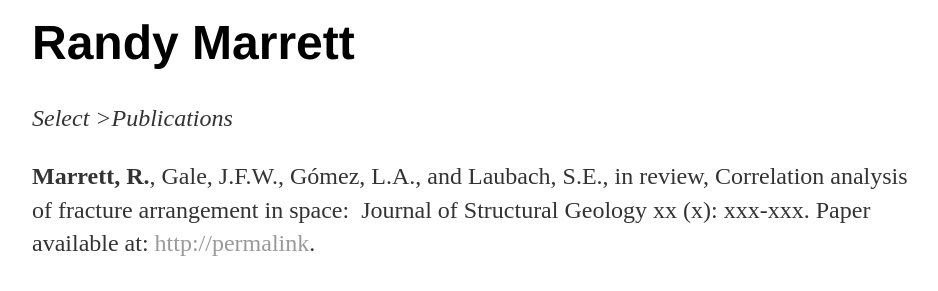
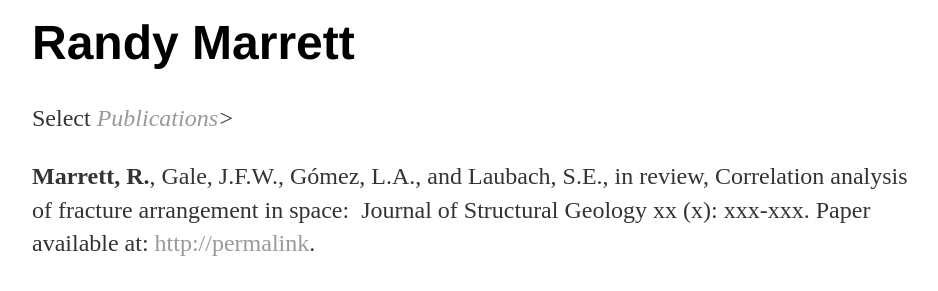
Before and after one commit to marrett/github.io, a Jekyll site: the page built from cv/index.html, in a window 1280 px wide. Shown: the part 129-420 px from the top of the page, without its empty margins (160-1098 px from the left). Built offline with Jekyll 4.4.1, drawn with Linux system fonts in a browser that asks for light colours.

```diff
--- a/cv/index.html
+++ b/cv/index.html
@@ -7,7 +7,7 @@ title: CV of Randy Marrett
 		<a href="#" class="download" title="Download CV as PDF">Download CV</a>
 					<h1>Randy Marrett</h1>
 
-					<p><em>Select <a href="https://scholar.google.com/citations?user=CDDECDAAAAAJ"></a>>Publications</em></p>
+					<p>Select <em><a href="https://scholar.google.com/citations?user=CDDECDAAAAAJ">Publications</a>></em></p>
 
 					<p><strong>Marrett, R.</strong>, Gale, J.F.W., Gómez, L.A., and Laubach, S.E., in review, Correlation analysis of fracture arrangement in space: Journal of Structural Geology xx (x): xxx-xxx. Paper available at: <a href="#">http://permalink</a>.
 
```
